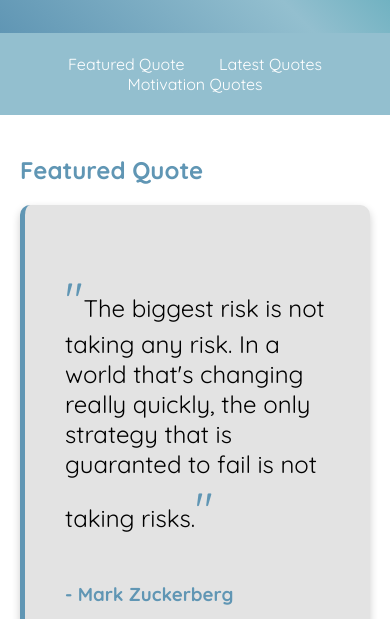
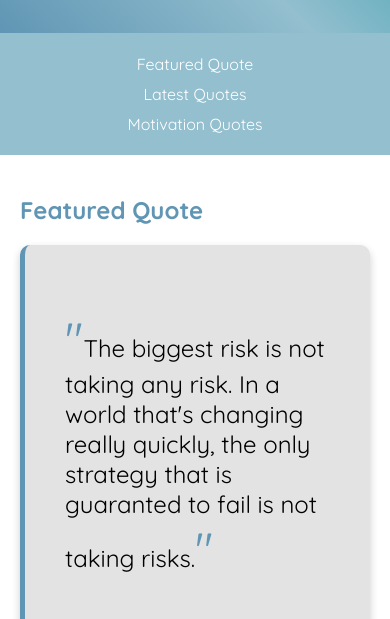
Before and after one commit to losthope14/losthope14.quotes-collection-website.github.io, a plain HTML site: page index.html in a window 390 px wide. Shown: the part 206-825 px from the top of the page. Drawn offline with Linux system fonts and the light colour scheme.

Commit message:
update nav responsive

```diff
--- a/assets/styles/style.css
+++ b/assets/styles/style.css
@@ -227,4 +227,10 @@ footer {
     main aside {
         align-self: stretch;
     }
+
+    nav ul {
+        display: flex;
+        flex-direction: column;
+        gap: 10px;
+    }
 }
```
